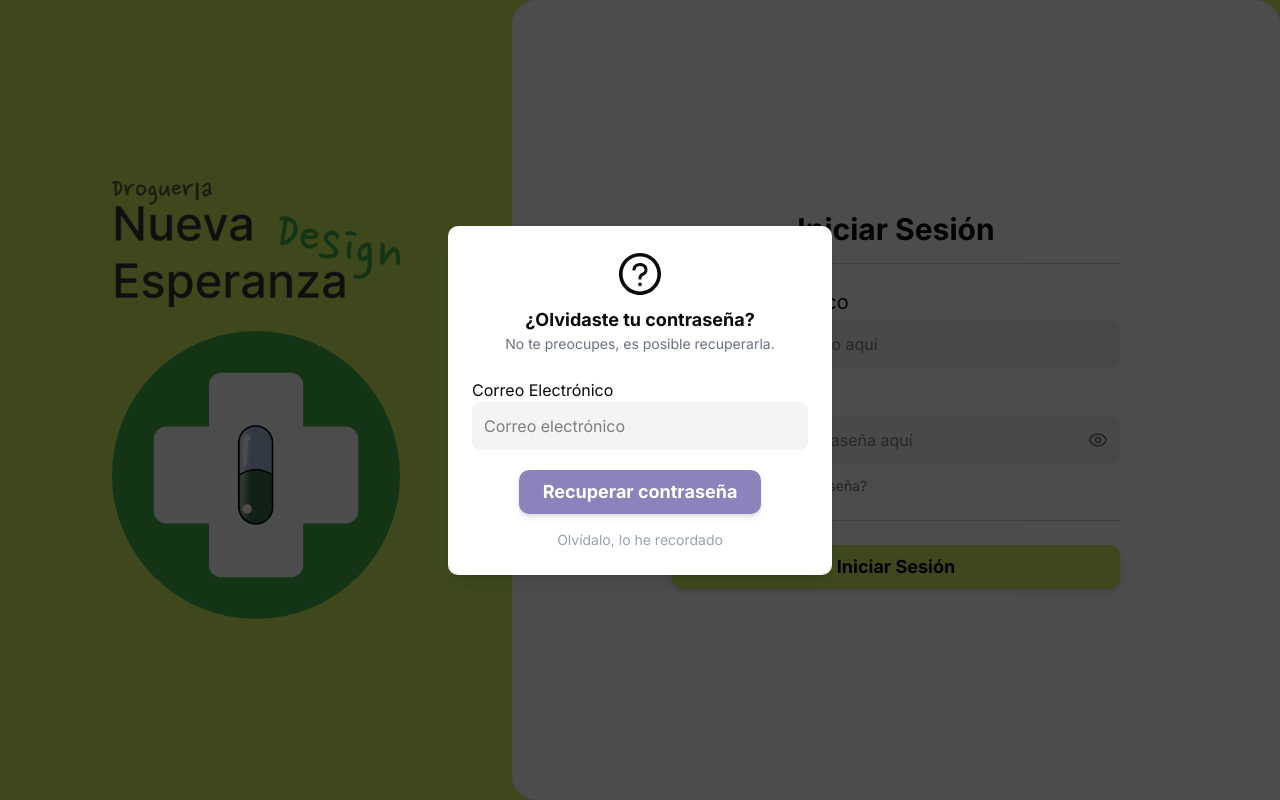
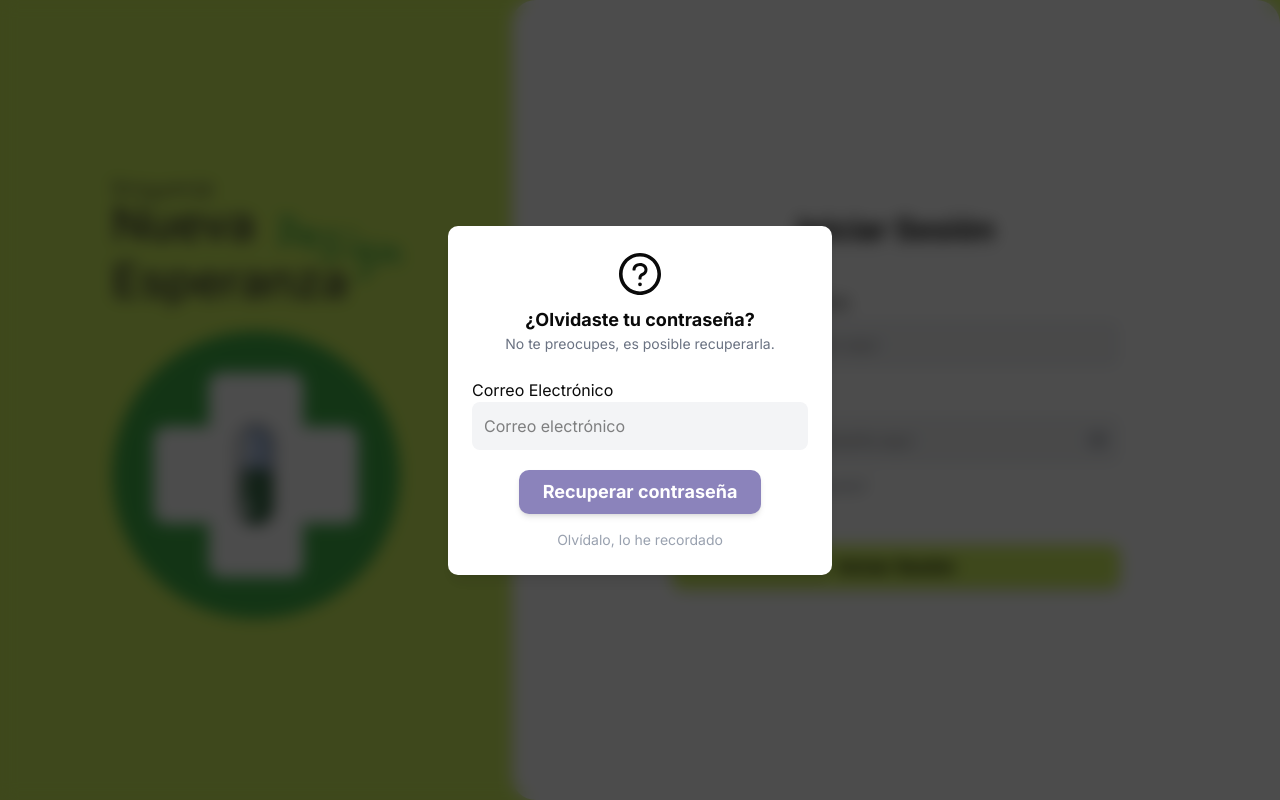
Before and after one commit to omarmolina23/farmacia_fe, a React (Vite) app: page /login in a window 1280 px wide. Both pictures are taken after a click on the element "¿Has olvidado tu contraseña?". Built offline with nearby package versions, Linux system fonts and the light colour scheme; no server answers; a web font is replaced by a local one.

Commit message:
feat: add framer-motion animations to ModalResetPassword and VerifyModal components

```diff
--- a/src/modules/clients/components/VerifyModal.jsx
+++ b/src/modules/clients/components/VerifyModal.jsx
@@ -2,6 +2,20 @@ import { sendCodeVerification } from "../../../services/ClientService";
 import gsap from "gsap";
 import { useEffect, useRef, useState } from 'react';
 import { toast } from 'react-toastify';
+import { motion, AnimatePresence } from "framer-motion";
+
+// Variantes de animación
+const backdropVariants = {
+    initial: { opacity: 0 },
+    animate: { opacity: 1 },
+    exit: { opacity: 0 },
+};
+
+const modalVariants = {
+    initial: { y: 30, opacity: 0 },
+    animate: { y: 0, opacity: 1 },
+    exit: { y: 30, opacity: 0 },
+};
 
 export default function VerifyModal({ onClose, emailReal, onVerified }) {
     const [step, setStep] = useState('confirm');
@@ -10,7 +24,6 @@ export default function VerifyModal({ onClose, emailReal, onVerified }) {
     const [codeReceived, setCodeReceived] = useState('');
     const [sending, setSending] = useState(false);
     const loaderRef = useRef(null);
-
 
     const handleSendCode = async () => {
         const normalizedInput = inputEmail.trim().toLowerCase();
@@ -26,7 +39,7 @@ export default function VerifyModal({ onClose, emailReal, onVerified }) {
 
         try {
             const response = await sendCodeVerification({ email: normalizedInput });
-            setCodeReceived(response.data.code); // Guarda el código enviado por el backend
+            setCodeReceived(response.data.code);
             toast.success('Código enviado correctamente al correo');
             setStep('verify');
         } catch (error) {
@@ -37,7 +50,6 @@ export default function VerifyModal({ onClose, emailReal, onVerified }) {
         }
     };
 
-
     const handleVerifyCode = () => {
         if (code === codeReceived) {
             toast.success('Código verificado');
@@ -47,13 +59,26 @@ export default function VerifyModal({ onClose, emailReal, onVerified }) {
         }
     };
 
-
     return (
-        <div className="fixed inset-0 bg-black/40 flex items-center justify-center z-50">
-            <div className="bg-[#f8f8f8] p-6 rounded-2xl w-[90%] max-w-md shadow-2xl">
-
-                {/* Paso 1: Confirmar teléfono */}
-                {/* Paso 1: Confirmar correo electrónico */}
+        <AnimatePresence>
+            <motion.div
+                className="fixed inset-0 bg-black/40 flex items-center justify-center z-50"
+                variants={backdropVariants}
+                initial="initial"
+                animate="animate"
+                exit="exit"
+                transition={{ duration: 0.2 }}
+                onClick={onClose}
+            >
+                <motion.div
+                    className="bg-[#f8f8f8] p-6 rounded-2xl w-[90%] max-w-md shadow-2xl"
+                    onClick={(e) => e.stopPropagation()}
+                    variants={modalVariants}
+                    initial="initial"
+                    animate="animate"
+                    exit="exit"
+                    transition={{ duration: 0.25, ease: "easeOut" }}
+                >
                     {step === 'confirm' && (
                         <div className="flex flex-col items-center">
                             <img src="/img/verification-phone.png" alt="VerifyEmail" className="h-auto w-[63%]" />
@@ -84,15 +109,12 @@ export default function VerifyModal({ onClose, emailReal, onVerified }) {
                         </div>
                     )}
 
-
-                {/* Paso 2: Verificar código */}
                     {step === 'verify' && (
                         <div className="flex flex-col items-center">
                             <img src="/img/verification-code.png" alt="Code" className="h-auto w-[63%]" />
                             <h2 className="text-xl font-semibold mb-2">Código de verificación</h2>
                             <p className="text-gray-500 text-sm mb-4 text-center px-4">
-                            Por favor, ingrese el código de 6 dígitos que enviamos a su teléfono.
-                            Expira en 10 minutos..
+                                Por favor, ingrese el código de 6 dígitos que enviamos a su teléfono. Expira en 10 minutos.
                             </p>
                             <div className="flex justify-between space-x-2 mb-4 w-full">
                                 {[...Array(6)].map((_, i) => (
@@ -129,7 +151,8 @@ export default function VerifyModal({ onClose, emailReal, onVerified }) {
                     >
                         Cancelar
                     </button>
-            </div>
-        </div>
+                </motion.div>
+            </motion.div>
+        </AnimatePresence>
     );
 }
--- a/src/pages/login/ModalResetPassword.jsx
+++ b/src/pages/login/ModalResetPassword.jsx
@@ -1,8 +1,22 @@
+// src/components/ModalResetPassword.jsx
 import React, { useState } from "react";
+import { motion, AnimatePresence } from "framer-motion";
 import { forgotPassword as forgotPasswordService } from "../../services/UserService";
 import { toast } from "react-toastify";
 import ModalSendReset from "../../components/ModalSendReset";
 import ModalResetPasswordField from "../../components/ModalResetPasswordField";
+
+const backdropVariants = {
+  initial: { opacity: 0 },
+  animate: { opacity: 1 },
+  exit:    { opacity: 0 },
+};
+
+const modalVariants = {
+  initial: { y: 30, opacity: 0 },
+  animate: { y: 0,  opacity: 1 },
+  exit:    { y: 30, opacity: 0 },
+};
 
 const ModalResetPassword = ({ onClose }) => {
   const [email, setEmail] = useState("");
@@ -14,42 +28,68 @@ const ModalResetPassword = ({ onClose }) => {
 
   const handleSubmit = async (e) => {
     e.preventDefault();
-
-        if(!email) {
-            toast.error("Por favor, ingresa un correo electrónico.", { position: "top-center"});
+    if (!email) {
+      toast.error("Por favor, ingresa un correo electrónico.", { position: "top-center" });
       return;
     }
-
     try {
-            const response = await forgotPasswordService(email);
-            console.log("response", response);
-
+      await forgotPasswordService(email);
       setIsSuccess(true);
-            toast.success("Correo enviado exitosamente", { position: "top-center"});
+      toast.success("Correo enviado exitosamente", { position: "top-center" });
     } catch (error) {
-            toast.error(error.message, { position: "top-center"});
+      toast.error(error.message, { position: "top-center" });
     }
-
-        console.log("Recuperar contraseña para:", email);
   };
 
   return (
-        <div
-            className="fixed inset-0 flex items-center justify-center bg-black/70"
+    <AnimatePresence>
+      <motion.div
+        className="fixed inset-0 z-50 flex items-center justify-center bg-black/70 backdrop-blur-sm"
         onClick={onClose}
+        variants={backdropVariants}
+        initial="initial"
+        animate="animate"
+        exit="exit"
+        transition={{ duration: 0.2 }}
       >
-
+        {/*
+          Quitamos `bg-white p-6 rounded-lg shadow-lg w-96 text-center`
+          para que solo el hijo lo tenga, evitando duplicar el fondo blanco.
+        */}
+        <AnimatePresence exitBeforeEnter>
           {isSuccess ? (
+            <motion.div
+              key="send"
+              onClick={(e) => e.stopPropagation()}
+              variants={modalVariants}
+              initial="initial"
+              animate="animate"
+              exit="exit"
+              transition={{ duration: 0.25, ease: "easeOut" }}
+            >
               <ModalSendReset onClose={onClose} />
+            </motion.div>
           ) : (
+            <motion.div
+              key="field"
+              onClick={(e) => e.stopPropagation()}
+              variants={modalVariants}
+              initial="initial"
+              animate="animate"
+              exit="exit"
+              transition={{ duration: 0.25, ease: "easeOut" }}
+            >
               <ModalResetPasswordField
                 email={email}
                 handleChange={handleChange}
                 handleSubmit={handleSubmit}
                 onClose={onClose}
               />
+            </motion.div>
           )}
-        </div>
+        </AnimatePresence>
+      </motion.div>
+    </AnimatePresence>
   );
 };
 
```
Also changed, not shown: src/components/ModalResetPasswordField.jsx (line endings or trailing spaces). Lines whose indentation alone changed are shown as unchanged.
